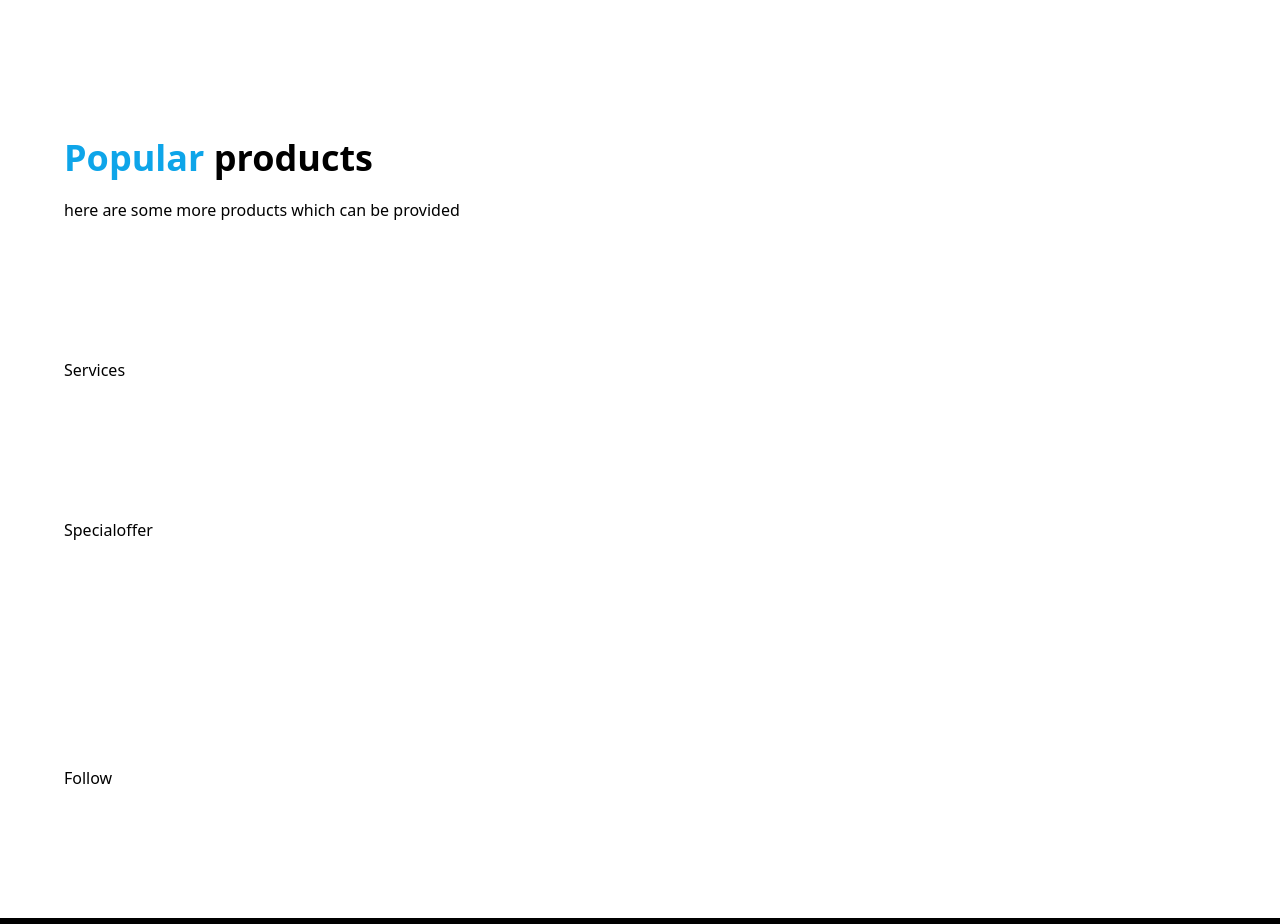
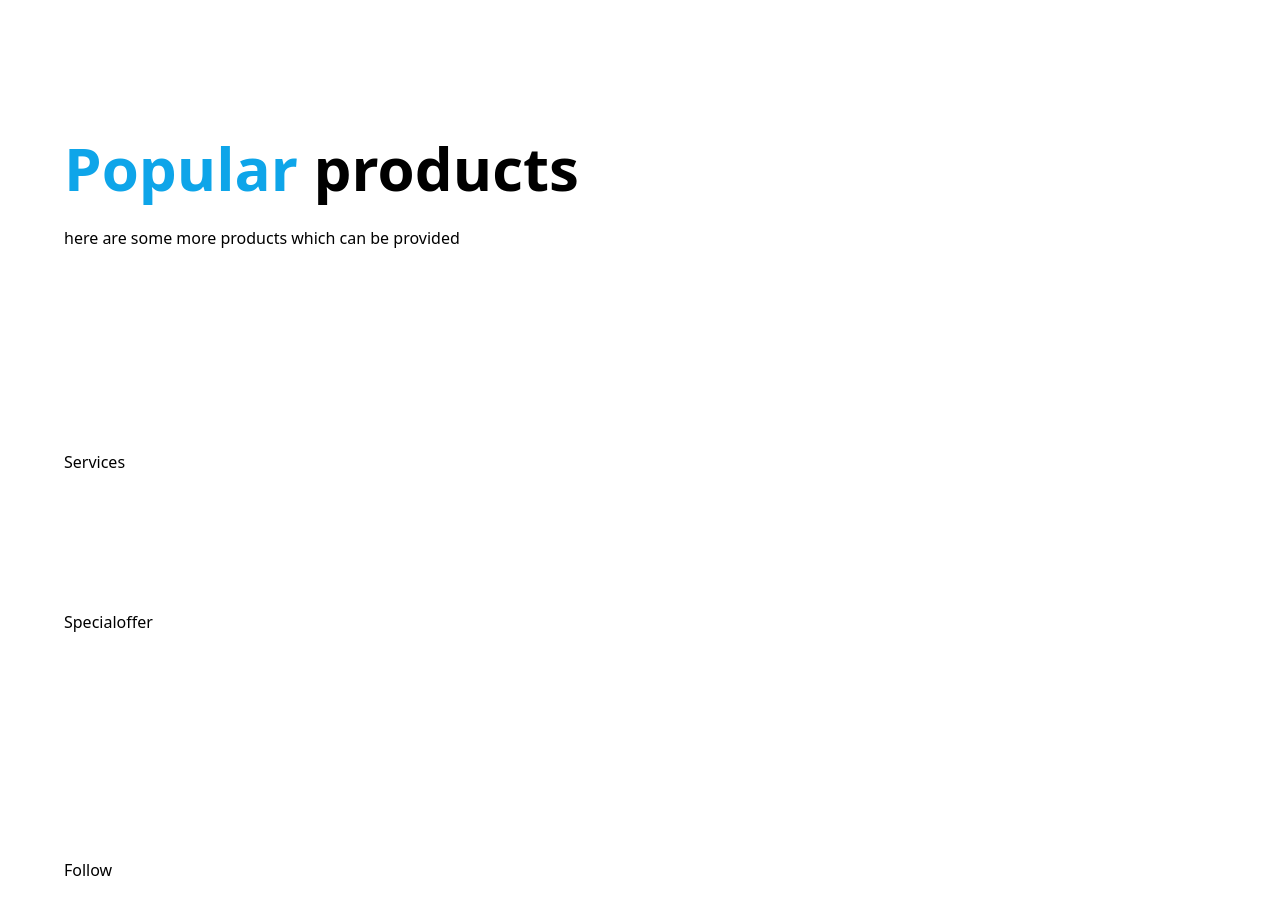
Before and after one commit to balavenkat123/B-Bikes, a React (Vite) app: page / in a window 1280 px wide. Shown: the part 920-1844 px from the top of the page. Built offline with nearby package versions, Linux system fonts and the light colour scheme; a web font is replaced by a local one.

Commit message:
products

```diff
--- a/src/sections/Popularbikes.jsx
+++ b/src/sections/Popularbikes.jsx
@@ -4,9 +4,10 @@ const Popularbikes = () => {
   return (
     <section id="products" className="max-container max-sm:mt-12">
       <div className="flex flex-col justify-start gap-5">
-        <h2 className="text-4xl font-bold"><span className="text-sky-500">Popular</span>  products</h2>
-        <p>here are some more products which can be provided</p>
+        <h1 className="sm:text-6xl text-4xl font-bold"><span className="text-sky-500">Popular</span>  products</h1>
+        <p className="lg:max-w-lg mt-2 font-montserrat">here are some more products which can be provided</p>
       </div>
+      <div className="mt-16 "></div>
     </section>
   )
 }
```
